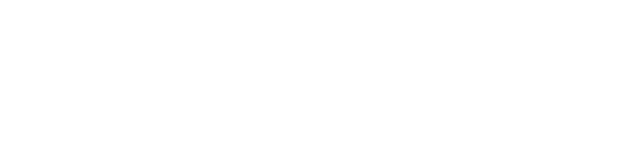
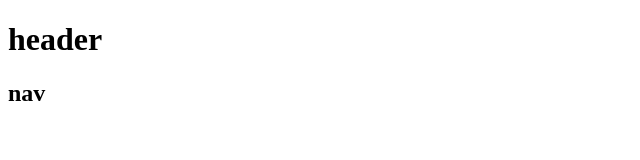
Before and after one commit to jmmarketing/HW-Wireframe, a plain HTML site: page index.html in a window 1280 px wide. Shown: the whole page, without its empty margins (0-640 px from the left). Drawn offline with Linux system fonts and the light colour scheme.

Commit message:
Added Header and Nav structure. no changes to style.css

```diff
--- a/index.html
+++ b/index.html
@@ -5,6 +5,17 @@
         <meta charset="UTF-8">
         <title>HW Easier Layout</title>
     </head>
+
+    <!-- Start Body-->
+    <body>
+        <header>
+            <h1>header</h1>
+        </header>
+
+        <!-- Start Navigation-->
+        <nav>
+            <h1>nav</h1>
+        </nav>
 
 
 
@@ -14,14 +25,7 @@
 
 
 
-
-
-
-
-
-
-
-
+    </body>
 
 
 </html>
```
